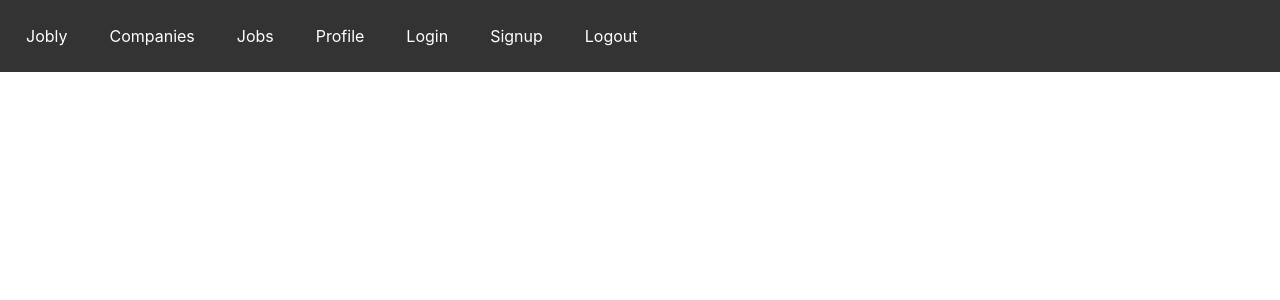
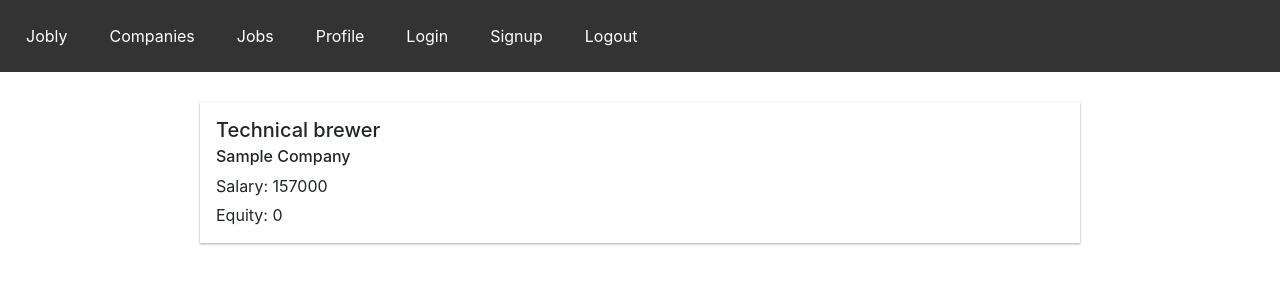
Before and after one commit to Lindsey-Ipson/jobly-frontend, a React (Create React App) app: page /jobcard in a window 1280 px wide. Shown: the top 300 px of the page. Built offline with nearby package versions, Linux system fonts and the light colour scheme; no server answers.

Commit message:
add JobCard component

```diff
--- a/src/companies/CompanyCard.js
+++ b/src/companies/CompanyCard.js
@@ -6,7 +6,7 @@ import './CompanyCard.css';
 // Todo: remove default values
 function CompanyCard ({ name, handle, description }) {
   return (
-    <Link className="CompanyCard card" to={`/companies/${handle}`}>
+    <Link className="CompanyCard card text-start" to={`/companies/${handle}`}>
       <div className="card-body">
         <h5 className="card-title">{ name }</h5>
         <p class="card-text">{ description }</p>
--- /dev/null
+++ b/src/jobs/JobCard.css
@@ -0,0 +1,42 @@
+.JobCard {
+  text-decoration: none;
+  max-height: 250px;
+  color: inherit;
+  border-radius: 0;
+  border: none;
+  box-shadow: 0 1px 3px rgba(0, 0, 0, 0.12), 0 1px 2px rgba(0, 0, 0, 0.24);
+  position: relative; /* Add position relative to make absolute positioning work */
+}
+
+.JobCard img {
+  width: 50px;
+}
+
+.card-text {
+  margin-bottom: 5px;
+}
+
+.companyName {
+  margin-top: 5px;
+}
+
+/* Large screens */
+@media (min-width: 768px) {
+  .JobCard {
+    margin: 1rem 200px;
+  }
+}
+
+/* Medium screens */
+@media (min-width: 768px) and (max-width: 1023px) {
+  .JobCard {
+    margin: 1rem 100px;
+  }
+}
+
+/* Small screens */
+@media (max-width: 767px) {
+  .JobCard {
+    margin: 1rem;
+  }
+}
--- a/src/jobs/JobCard.js
+++ b/src/jobs/JobCard.js
@@ -1,10 +1,20 @@
 import React from "react";
+import './JobCard.css';
 
-function JobCard () {
+function JobCard ({
+  // TODo change default values
+  equity="0", id=7, salary=157000, title="Technical brewer", companyName="Sample Company"}) {
   return (
-    <div>
-      JobCard
-    </div>
+    <div className="JobCard card text-start">
+      <div className="card-body">
+        <h5 className="card-title">
+          { title }
+          {companyName && <h6 className="card-text companyName">{ companyName }</h6>}
+        </h5>
+        {salary ? <p className="card-text">Salary: { salary }</p> : <p className="card-text">Salary not listed</p>}
+        {equity ? <p className="card-text">Equity: { equity }</p> : <p className="card-text">Equity not listed</p>}
+      </div>
+  </div>
   )
 }
 
--- a/src/routes/Routes.js
+++ b/src/routes/Routes.js
@@ -9,7 +9,9 @@ import SignupForm from "../forms/SignupForm";
 import EditProfileForm from "../forms/EditProfileForm";
 import NavBar from "../navigation/NavBar";
 
+// TODO: delete later
 import CompanyCard from "../companies/CompanyCard";
+import JobCard from "../jobs/JobCard";
 
 
 function App() {
@@ -22,7 +24,9 @@ function App() {
           <Route path="/" element={<Homepage />} />
           <Route path="companies" element={<CompanyList />} />
 
+          {/* TODO: delete later */}
           <Route path="/companycard" element = {<CompanyCard />} />
+          <Route path="/jobcard" element = {<JobCard />} />
 
           <Route path="/companies/:handle" element={<CompanyDetails />} />
           <Route path="/jobs" element={<JobList />} />
```
